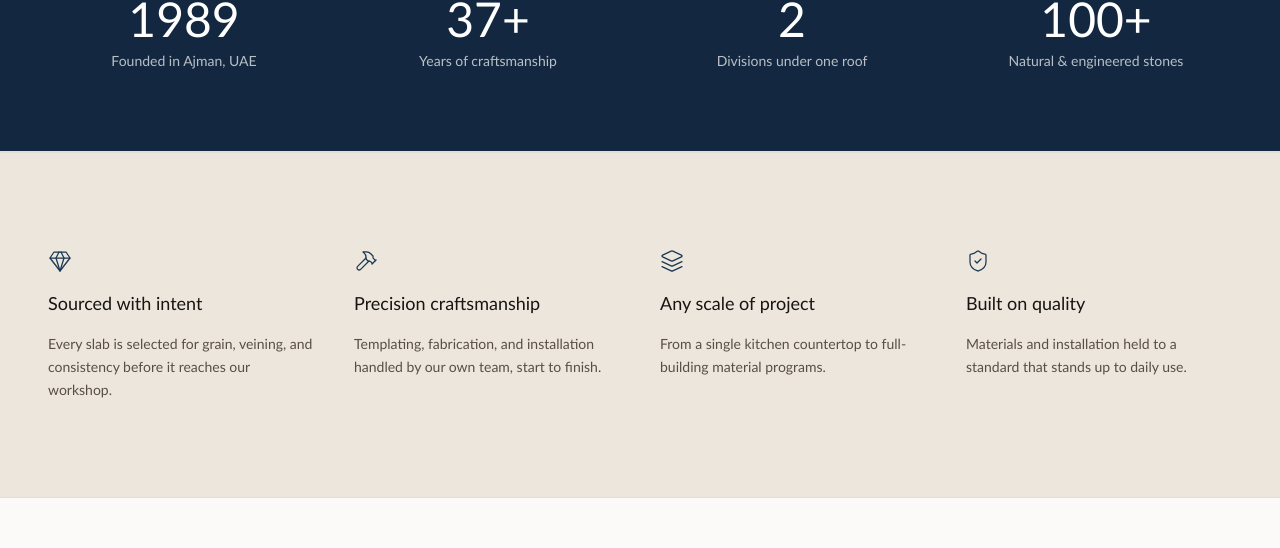
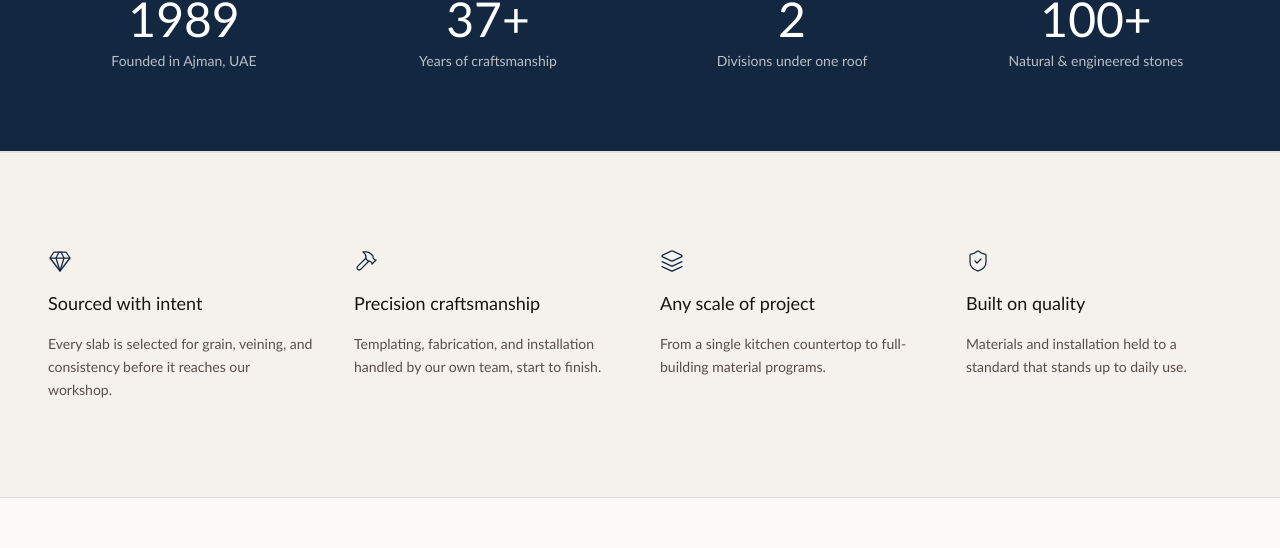
Before and after one commit to basselalnashar-gif/jas-marble-websitee, a Next.js app: page / in a window 1280 px wide. Shown: the part 822-1370 px from the top of the page. Built offline with nearby package versions, Linux system fonts and the light colour scheme.

Commit message:
Update navy token to navy-900, revert card bg tone

```diff
--- a/src/app/globals.css
+++ b/src/app/globals.css
@@ -4,12 +4,12 @@
 
 :root {
   --bg: 251 250 248;
-  --bg-alt: 236 230 220;
+  --bg-alt: 245 242 237;
   --fg: 23 20 18;
   --fg-muted: 87 79 71;
   --border: 228 223 214;
   --surface: 255 255 255;
-  --navy: 26 55 83;
+  --navy: 19 40 64;
 }
 
 .dark {
```
